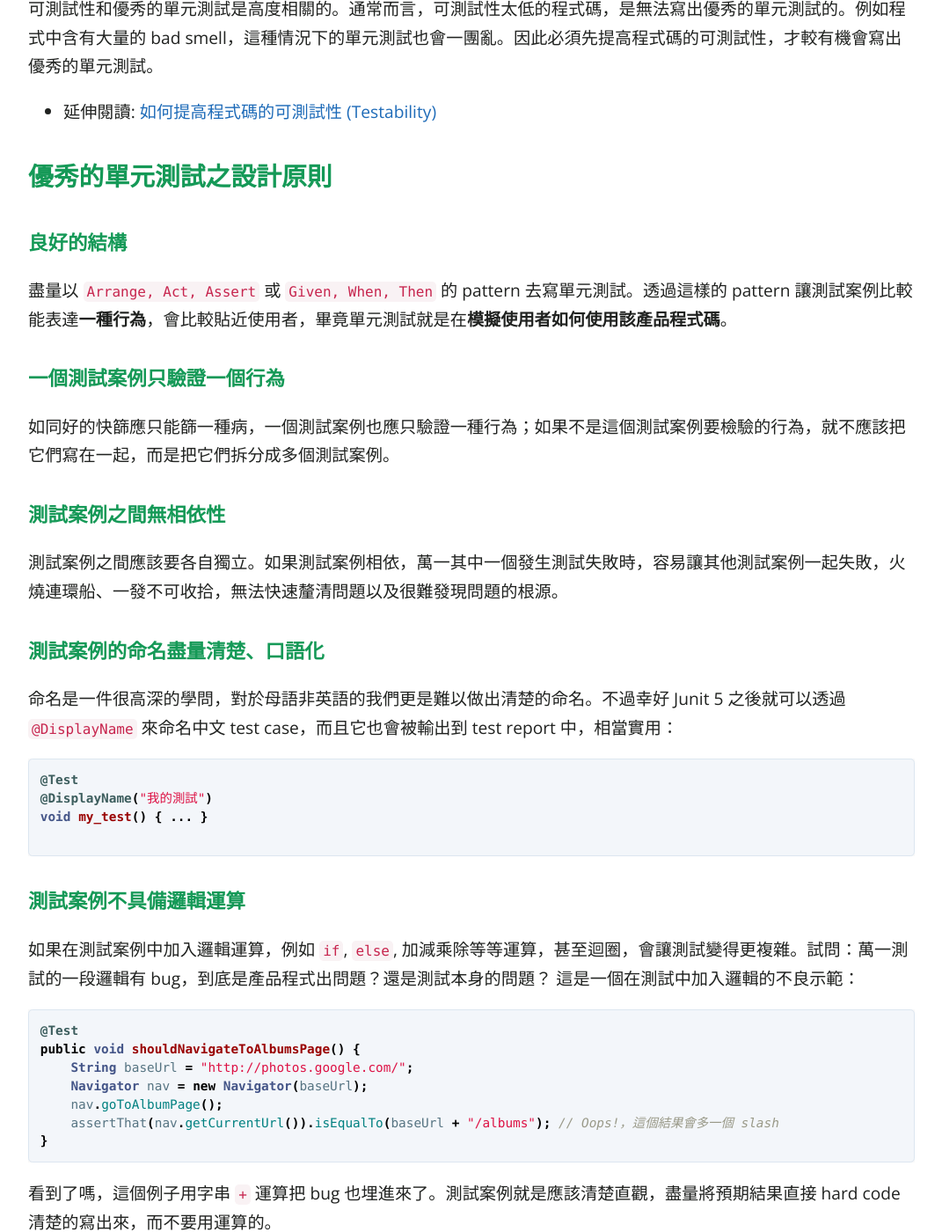
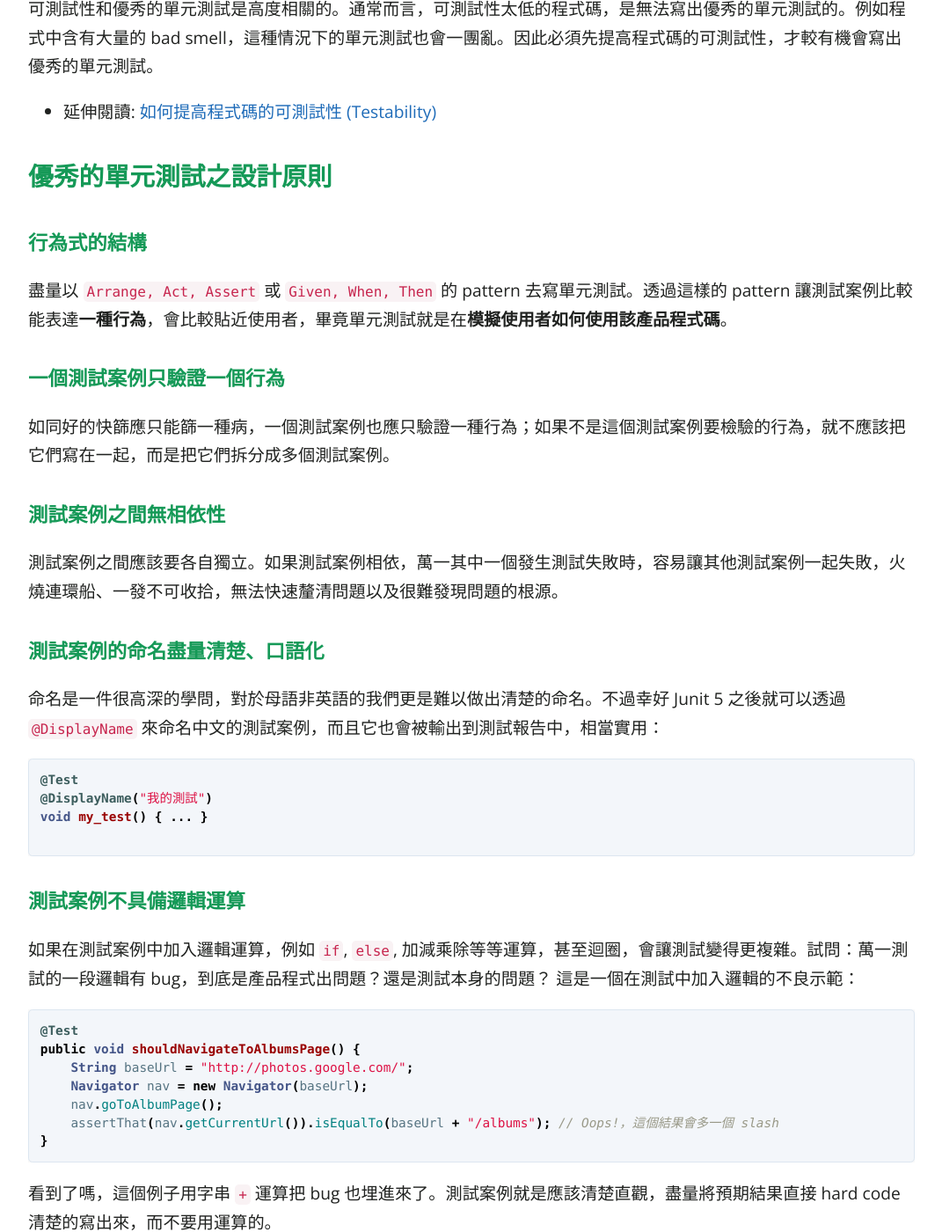
Before and after one commit to KaiSheng714/KaiSheng714.github.io, a Jekyll site: the page built from _posts/2022-09-19-good-unit-test.md, in a window 1280 px wide and 1400 px high, scrolled down 2484 px. Shown: the whole window at 88% size, without its empty margins (104-1175 px from the left). Built offline with Jekyll 4.4.1, drawn with Linux system fonts in a browser that asks for light colours; comment, search, counter and statistics services are not loaded.

Commit message:
good-unit-test

````diff
--- a/_posts/2022-09-19-good-unit-test.md
+++ b/_posts/2022-09-19-good-unit-test.md
@@ -54,7 +54,7 @@ image: /assets/image/good-unit-test.png
 
 ## **優秀的單元測試之設計原則**
 
-### **良好的結構**
+### **行為式的結構**
 盡量以 `Arrange, Act, Assert` 或 `Given, When, Then` 的 pattern 去寫單元測試。透過這樣的 pattern 讓測試案例比較能表達**一種行為**，會比較貼近使用者，畢竟單元測試就是在**模擬使用者如何使用該產品程式碼**。
 
 ### **一個測試案例只驗證一個行為**
@@ -65,7 +65,7 @@ image: /assets/image/good-unit-test.png
 
 ### **測試案例的命名盡量清楚、口語化**
 
-命名是一件很高深的學問，對於母語非英語的我們更是難以做出清楚的命名。不過幸好 Junit 5 之後就可以透過 `@DisplayName` 來命名中文 test case，而且它也會被輸出到 test report 中，相當實用：
+命名是一件很高深的學問，對於母語非英語的我們更是難以做出清楚的命名。不過幸好 Junit 5 之後就可以透過 `@DisplayName` 來命名中文的測試案例，而且它也會被輸出到測試報告中，相當實用：
 
 ```java
 @Test
````
